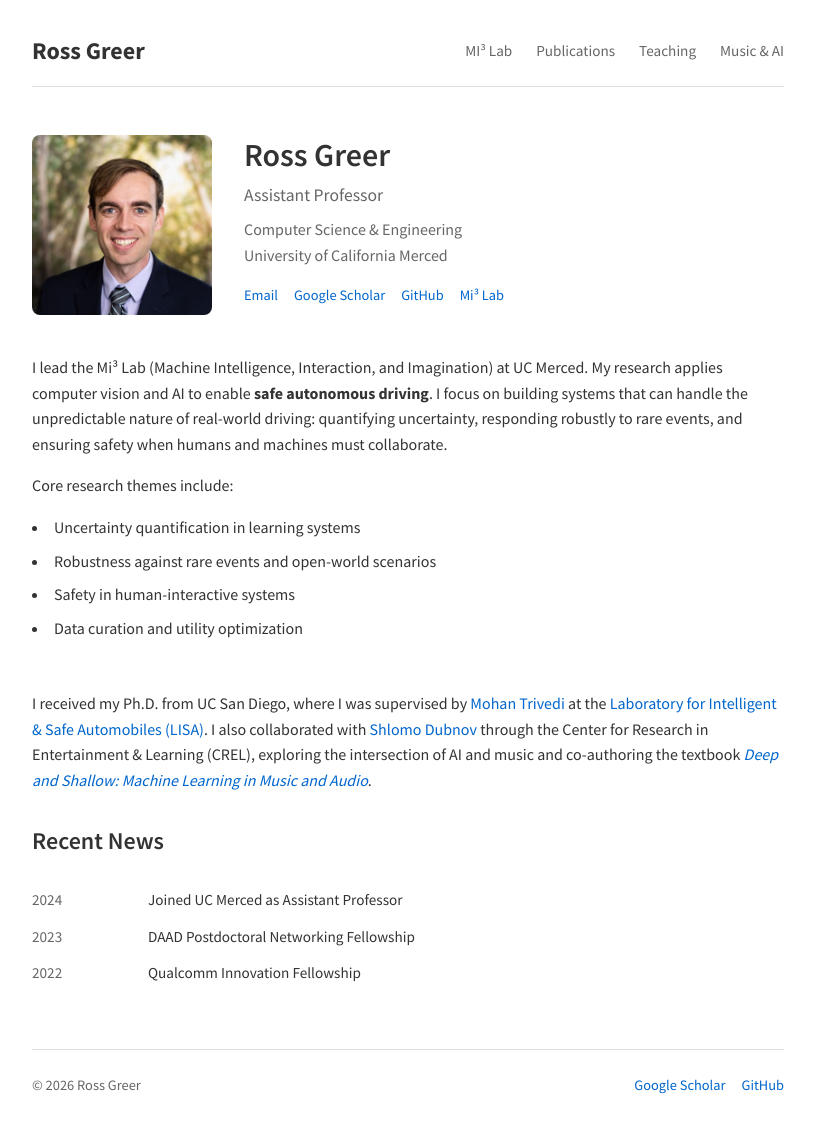
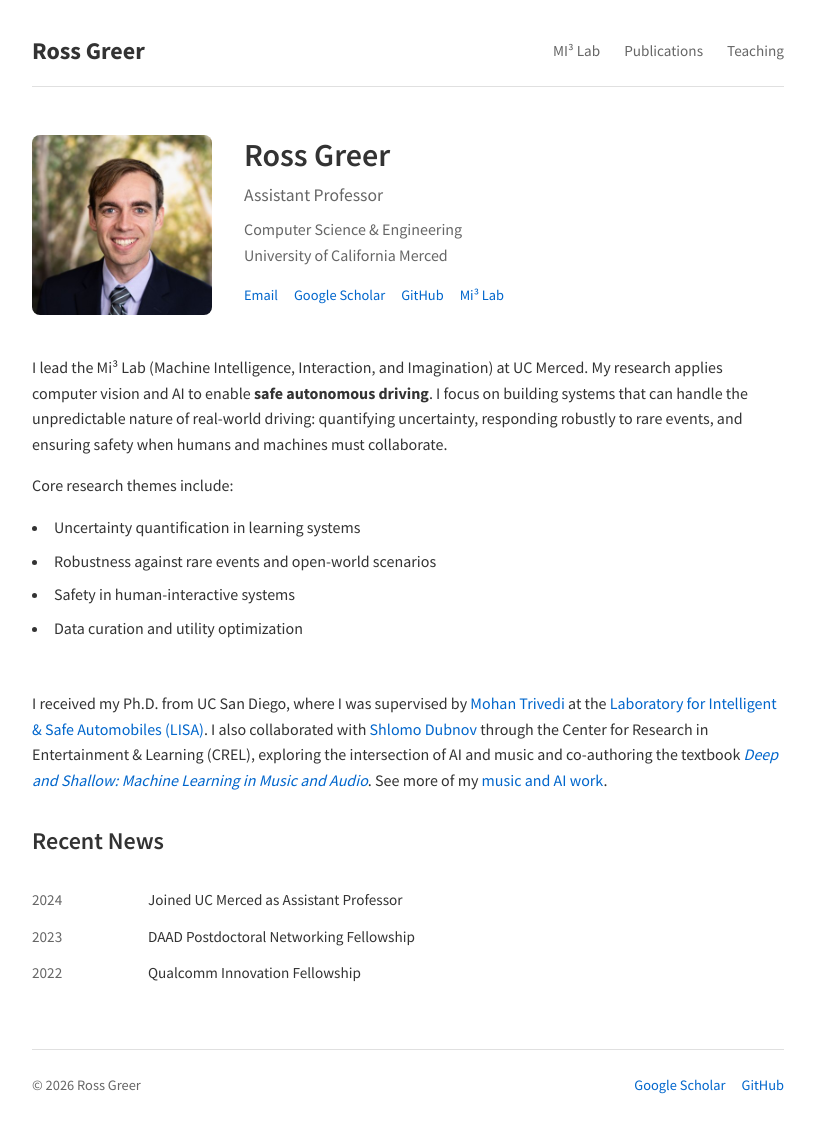
Before and after one commit to rossgreer/rossgreer.github.io, a Jekyll site: the page built from index.md, in a window 1280 px wide. Shown: the whole page, without its empty margins (232-1047 px from the left). Built offline with Jekyll 4.4.1, drawn with Linux system fonts in a browser that asks for light colours; some web fonts are replaced.

Commit message:
Move Music & AI from navbar to About page link
- Remove Music & AI from navigation bar
- Add inline link to music/AI work in About bio paragraph

Co-Authored-By: Claude Opus 4.5 <noreply@anthropic.com>

```diff
--- a/_includes/header.html
+++ b/_includes/header.html
@@ -5,7 +5,6 @@
       <li><a href="https://mi3-lab.github.io">MI³ Lab</a></li>
       <li><a href="{{ '/publications' | relative_url }}"{% if page.url == '/publications/' %} class="active"{% endif %}>Publications</a></li>
       <li><a href="{{ '/teaching' | relative_url }}"{% if page.url == '/teaching/' %} class="active"{% endif %}>Teaching</a></li>
-      <li><a href="{{ '/music' | relative_url }}"{% if page.url == '/music/' %} class="active"{% endif %}>Music & AI</a></li>
     </ul>
   </nav>
 </header>
--- a/index.md
+++ b/index.md
@@ -33,7 +33,7 @@ Core research themes include:
 
 <br>
 
-I received my Ph.D. from UC San Diego, where I was supervised by [Mohan Trivedi](http://cvrr.ucsd.edu/Mohan/) at the [Laboratory for Intelligent & Safe Automobiles (LISA)](http://cvrr.ucsd.edu/). I also collaborated with [Shlomo Dubnov](http://music.ucsd.edu/~sdubnov/) through the Center for Research in Entertainment & Learning (CREL), exploring the intersection of AI and music and co-authoring the textbook [*Deep and Shallow: Machine Learning in Music and Audio*](https://www.routledge.com/).
+I received my Ph.D. from UC San Diego, where I was supervised by [Mohan Trivedi](http://cvrr.ucsd.edu/Mohan/) at the [Laboratory for Intelligent & Safe Automobiles (LISA)](http://cvrr.ucsd.edu/). I also collaborated with [Shlomo Dubnov](http://music.ucsd.edu/~sdubnov/) through the Center for Research in Entertainment & Learning (CREL), exploring the intersection of AI and music and co-authoring the textbook [*Deep and Shallow: Machine Learning in Music and Audio*](https://www.routledge.com/). See more of my [music and AI work](/music).
 
 </div>
 
```
